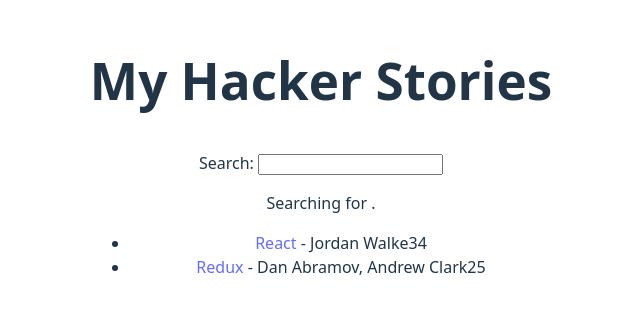
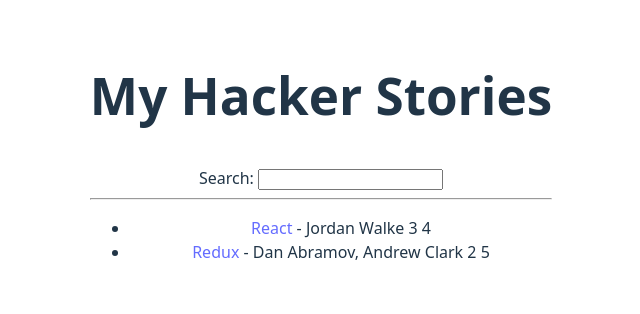
Before and after one commit to LordSahvith/Holocron-Coding-Web, a React (Vite) app in the folder matrix/js/react/books/road-to-react/hacker-stories/: page / in a window 1280 px wide. Shown: the part 248-562 px from the top of the page, without its empty margins (319-959 px from the left). Built offline with nearby package versions, Linux system fonts and the light colour scheme.

Commit message:
React: Lifting State

```diff
--- a/matrix/js/react/books/road-to-react/hacker-stories/src/App.jsx
+++ b/matrix/js/react/books/road-to-react/hacker-stories/src/App.jsx
@@ -2,23 +2,10 @@ import { useState } from 'react';
 import './App.css';
 
 function Search({ onSearch }) {
-  const [searchTerm, setSearchTerm] = useState('');
-
-  const handleChange = function (event) {
-    setSearchTerm(event.target.value);
-
-    // Callback Handler for App Component
-    onSearch(event);
-  };
-
   return (
     <>
       <label htmlFor="search">Search: </label>
-      <input id="search" type="text" onChange={handleChange} />
-
-      <p>
-        Searching for <strong>{searchTerm}</strong>.
-      </p>
+      <input id="search" type="text" onChange={onSearch} />
     </>
   );
 }
@@ -26,12 +13,8 @@ function Search({ onSearch }) {
 function Item({ item }) {
   return (
     <li>
-      <span>
-        <a href={item.url}>{item.title}</a>
-      </span>
-      <span> - {item.author}</span>
-      <span>{item.num_comments}</span>
-      <span>{item.points}</span>
+      <a href={item.url}>{item.title}</a> - {item.author} {item.num_comments}{' '}
+      {item.points}
     </li>
   );
 }
@@ -66,19 +49,25 @@ function App() {
     },
   ];
 
-  // callback handler for Search Component
+  const [searchTerm, setSearchTerm] = useState('');
+
   const handleSearch = function (event) {
-    console.log(event.target.value);
+    setSearchTerm(event.target.value);
   };
+
+  const searchedStories = stories.filter(story =>
+    story.title.toLowerCase().includes(searchTerm.toLowerCase())
+  );
 
   return (
     <section>
       <h1>My Hacker Stories</h1>
 
-      {/* pass callback handler to Search Component */}
       <Search onSearch={handleSearch} />
 
-      <List list={stories} />
+      <hr />
+
+      <List list={searchedStories} />
     </section>
   );
 }
```
